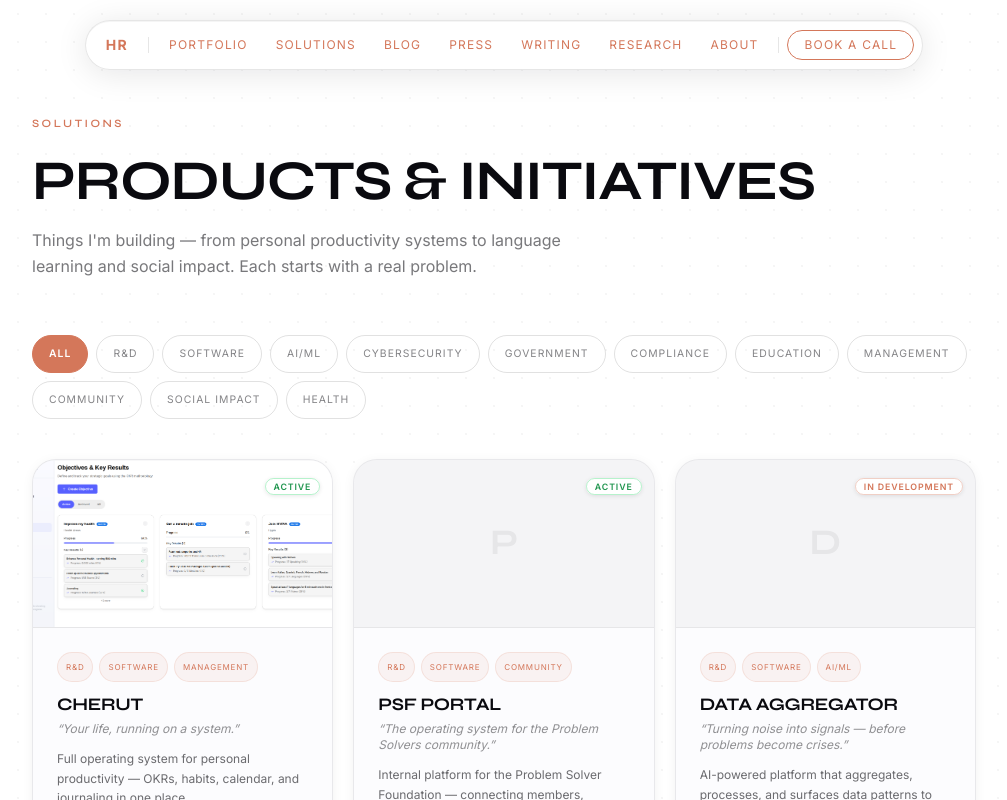
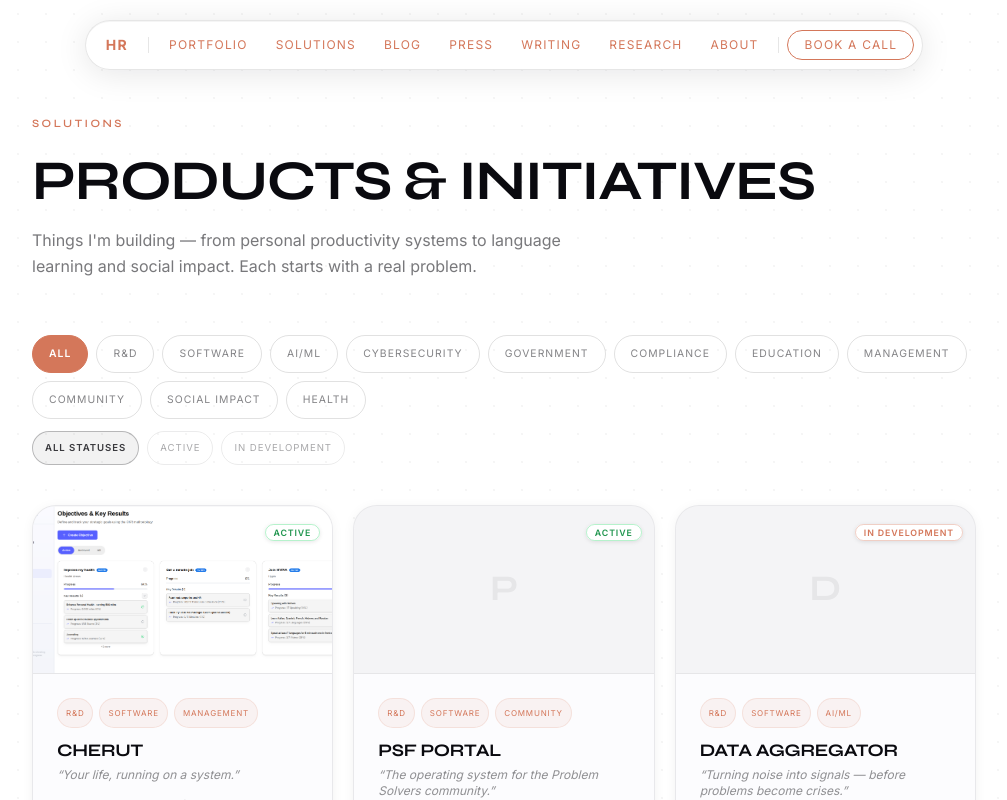
Before and after one commit to chutzpah-os/hr-portal, a Next.js app in the folder frontend/: page /solutions in a window 1280 px wide. Shown: the top 800 px of the page, without its empty margins (136-1143 px from the left). Built offline with nearby package versions, Linux system fonts and the light colour scheme; a web font is replaced by a local one.

Commit message:
feat(solutions): add status filter bar (Active / In Development) combinable with tag filters

```diff
--- a/frontend/src/app/solutions/page.tsx
+++ b/frontend/src/app/solutions/page.tsx
@@ -524,13 +524,17 @@ function ProductCard({ product, onClick }: { product: Product; onClick: () => vo
   )
 }
 
+type StatusFilter = 'All' | 'Active' | 'In Development'
+const STATUS_FILTERS: StatusFilter[] = ['All', 'Active', 'In Development']
+
 export default function SolutionsPage() {
   const [activeFilter, setActiveFilter] = useState<FilterTag>('All')
+  const [activeStatus, setActiveStatus] = useState<StatusFilter>('All')
   const [selected, setSelected] = useState<Product | null>(null)
 
-  const filtered = activeFilter === 'All'
-    ? PRODUCTS
-    : PRODUCTS.filter((p) => p.tags.includes(activeFilter))
+  const filtered = PRODUCTS
+    .filter((p) => activeFilter === 'All' || p.tags.includes(activeFilter))
+    .filter((p) => activeStatus === 'All' || p.status === activeStatus)
 
   const handleClose = useCallback(() => setSelected(null), [])
 
@@ -588,9 +592,9 @@ export default function SolutionsPage() {
             </p>
           </motion.div>
 
-          {/* Filter bar */}
+          {/* Tag filter bar */}
           <motion.div
-            className="flex flex-wrap gap-2 mb-10"
+            className="flex flex-wrap gap-2 mb-3"
             initial={{ opacity: 0, y: 10 }}
             animate={{ opacity: 1, y: 0 }}
             transition={{ duration: 0.5, delay: 0.1, ease: 'easeOut' }}
@@ -611,6 +615,41 @@ export default function SolutionsPage() {
                 {tag}
               </button>
             ))}
+          </motion.div>
+
+          {/* Status filter bar */}
+          <motion.div
+            className="flex flex-wrap gap-2 mb-10"
+            initial={{ opacity: 0, y: 10 }}
+            animate={{ opacity: 1, y: 0 }}
+            transition={{ duration: 0.5, delay: 0.15, ease: 'easeOut' }}
+          >
+            {STATUS_FILTERS.map((s) => {
+              const isActive = activeStatus === s
+              const isActiveStatus = s === 'Active'
+              return (
+                <button
+                  key={s}
+                  onClick={() => setActiveStatus(s)}
+                  className="text-[0.6rem] uppercase tracking-widest px-3 py-1 rounded-full transition-all duration-200"
+                  style={{
+                    border: '1px solid',
+                    borderColor: isActive
+                      ? (isActiveStatus ? 'rgba(34,150,80,0.6)' : 'rgba(10,10,15,0.25)')
+                      : 'rgba(10,10,15,0.08)',
+                    color: isActive
+                      ? (isActiveStatus ? 'rgba(34,150,80,1)' : 'var(--white-80)')
+                      : 'var(--white-35)',
+                    backgroundColor: isActive
+                      ? (isActiveStatus ? 'rgba(74,222,128,0.10)' : 'rgba(10,10,15,0.05)')
+                      : 'transparent',
+                    fontWeight: isActive ? 600 : 400,
+                  }}
+                >
+                  {s === 'All' ? 'All statuses' : s}
+                </button>
+              )
+            })}
           </motion.div>
 
           {/* Cards grid */}
```
